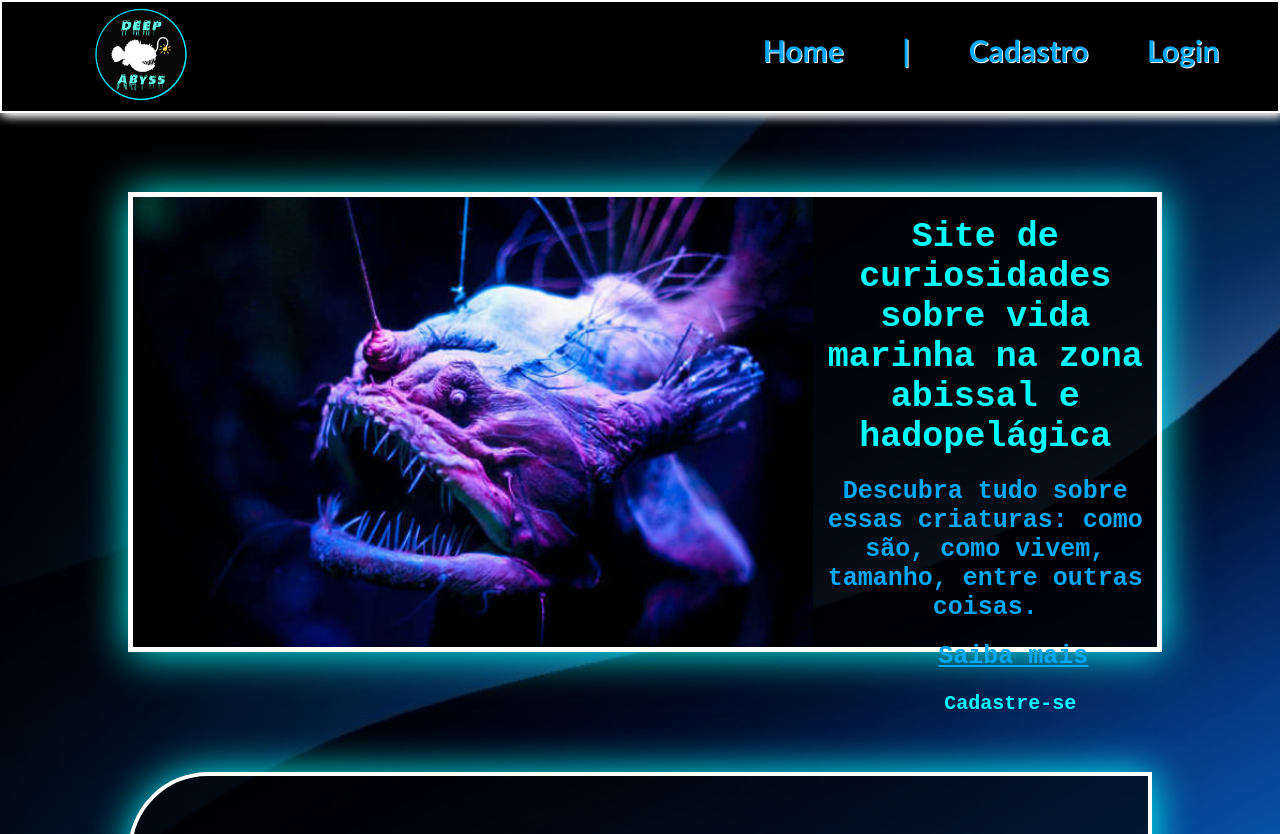
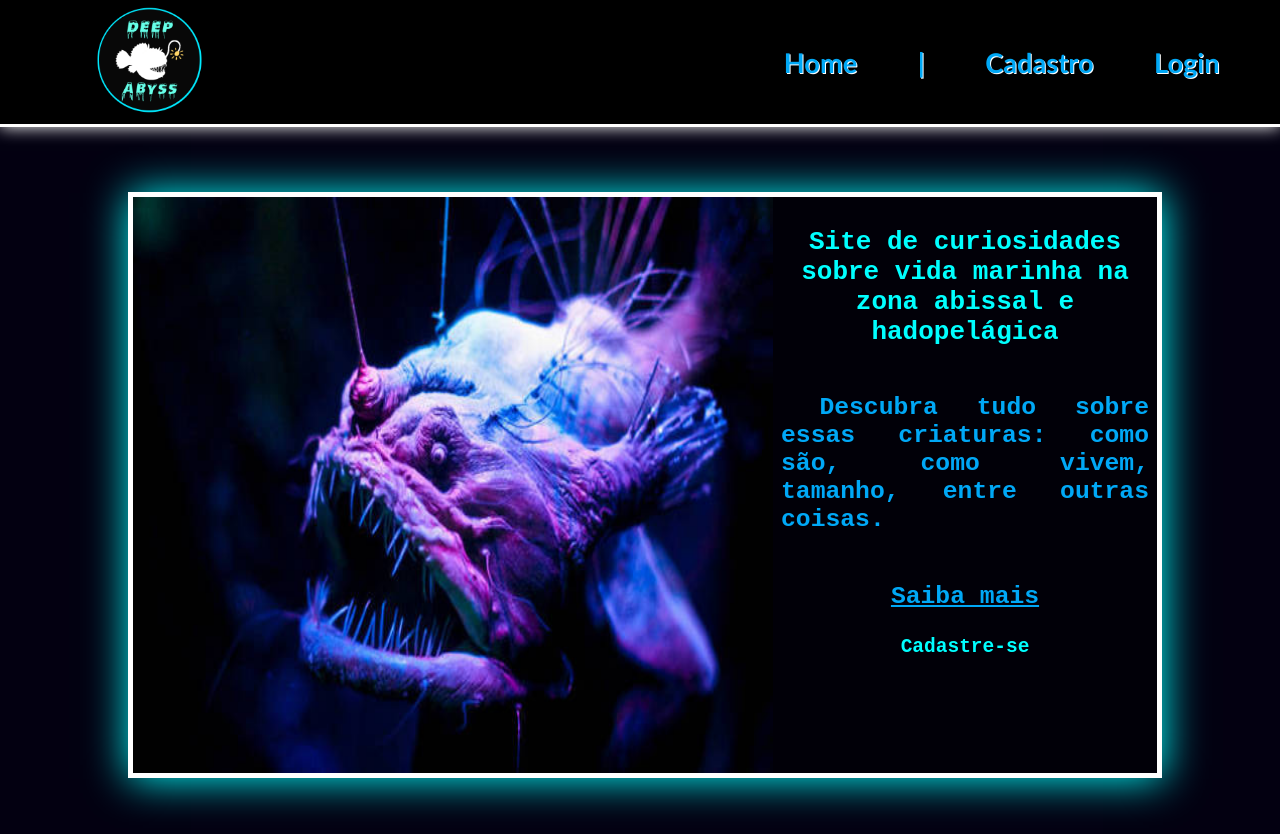
Before and after one commit to YuriLealS/Deep_Abyss, a plain HTML site: page public/index.html in a window 1280 px wide. Shown: the top 834 px of the page. Drawn offline with Linux system fonts and the light colour scheme.

Commit message:
Ajustando responsividade e terminando tela inicial

```diff
--- a/css/body.css
+++ b/css/body.css
@@ -1,8 +1,6 @@
 body {
     margin: 0;
-    background-image: url(img/fundo.jpg);
-    background-size: cover;
-    background-repeat:no-repeat;
+    background: rgb(3, 0, 17);
 }
 
 html{
--- a/css/cabecalho.css
+++ b/css/cabecalho.css
@@ -4,37 +4,33 @@
     position: fixed;
     width: 100%;
 }
-.cabecalho_index{
-    top:0;
-    left: 0;
-    position: fixed;
-    width: 100%;
-}
+
 .container_cabecalho {
     display: flex;
     flex-direction: row;
-    border: 2px solid white;
-    box-shadow: 0px 0px 10px white, 3px 3px 10px white;
+    border-bottom: 0.4vh solid white;
+    box-shadow: 0 0 2vh white;
     background-color: black;
+    align-items: center;
 }
 .itens_cabecalho{
     display: flex;
     flex-direction: row;
-    justify-content: space-evenly;
     color: rgb(0, 168, 246);
     width: 50%;
     margin-left: 35vw;
-    font-size: 30px;
+    font-size: 170%;
     list-style: none;
     font-weight: bold;
     font-family: candara;
     text-shadow: 1px 1px 0 white;
+    justify-content: space-evenly;
 }
 a {
     color: currentColor;
     text-decoration:none;
 }
 .logo_cabecalho{
-    width: 150px;
+    height: 15vh;
     margin-left: 5vw;
 }
--- a/css/index.css
+++ b/css/index.css
@@ -1,10 +1,11 @@
+/* COMEÇO BANNER  */
+
 .banner{
-    height: 450px;
-    width: 80%;
+    /* height: 72vh; */
+    width: 80vw;
     border: 5px solid white;
     box-shadow: 1px 1px 40px aqua;
-    background:rgba(0, 0, 0, 0.836);
-    background-size: 100%;
+    background:rgba(0, 0, 0, 0.507);
     margin: 15% 10% 0% 10%;
 }
 
@@ -14,34 +15,41 @@
 }
 
 .img_banner{
-    height: 450px;
+    height: 72vh;
+    width: 50vw;
+}
+
+.caixa_texto_banner{
+    display: flex;
+    flex-direction: column;
+    padding: 1vh;
+    align-items: center;
 }
 
 .texto_banner{
     color: rgb(0, 168, 246);
-    margin:20px 1px;
     display: flex;
     flex-direction: row;
-    text-align: center;
-    font-size: 25px;
+    text-align: justify;
+    font-size: 190%;
     font-family: monospace;
     font-weight: bold;
+    text-indent: 3vw;
 }
 
 .titulo_banner{
 
     color: aqua;
-    margin:20px 1px;
     display: flex;
     flex-direction: row;
     text-align: center;
-    font-size: 35px;
+    font-size: 200%;
     font-family: monospace;
     font-weight: bold;
 }
 
 #saiba_mais{
-    margin-left: 125px;
+    text-indent: 0;
     text-decoration: underline;
 }
 
@@ -49,36 +57,40 @@
     background-color: transparent;
     text-align: center;
     color: aqua;
-    font-size: 20px;
+    font-size: 150%;
     font-family: monospace;
     font-weight: bold;
-    margin-left: 125px;
-    border-radius: 50px;
     border: transparent;
 }
 .btn_banner :hover{
     background: rgb(0, 168, 246);
-    margin-left: -10px;
-    padding: 10px;
+    padding: 1vh;
     border: transparent;
-    border-radius: 50px;
+    border-radius: 2vw;
     color: black;
 }
 
+/* FIM BANNER  */
+
+/* ---------------------------------------------------------------------------------------------------------- */
+
+/* COMEÇO EXPLICAÇÃO */
+
 .explicacao_zonaAbissal{
     box-shadow: 1px 1px 40px aqua;
-    border: 4px solid white;
+    border: 5px solid white;
     border-radius: 80px 0 80px 0;
     margin: 15% 10% 10% 10%;
     margin: 0 10% 10% 10%;
-    background: rgba(0, 0, 0, 0.671);
+    background:rgba(0, 0, 0, 0.507);
     padding: 30px;
 }
 
 .corpo_explicacao{
-    color:rgb(0, 168, 246);
+    color:white;
     text-align: center;
     padding: 0 50px;
+    font-size: 18px;
 }
 
 #titulo_explicacao{
@@ -102,3 +114,25 @@
     font-weight: bold;
     text-indent: 70px;
 }
+
+.btn_cadastro_explicacao{
+    background-color: transparent;
+    text-align: center;
+    color: aqua;
+    font-size: 20px;
+    font-family: monospace;
+    font-weight: bold;
+    border: transparent;
+    margin-bottom: 10px;
+}
+.btn_cadastro_explicacao :hover{
+    background: rgb(0, 168, 246);
+    padding: 10px;
+    border: transparent;
+    border-radius: 50px;
+    color: black;
+}
+
+/* FIM EXPLICAÇÃO */
+
+/* ---------------------------------------------------------------------------------------------------------- */
--- a/css/rodape.css
+++ b/css/rodape.css
@@ -8,7 +8,7 @@
     width: 100%;
     bottom: 0;
     left: 0;
-
+    border-top: 1px solid white;
 }
 
 .logo_facebook {
--- a/public/index.html
+++ b/public/index.html
@@ -12,7 +12,7 @@
     <title>Deep Abyss</title>
 </head>
 <body>
-    <header class="cabecalho_index">
+    <header class="cabecalho">
         <section class="container_cabecalho">
             <a href="index.html"><img src="../css/img/logo.png" alt="Logo do Site" class="logo_cabecalho"></a>
                 <ul class="itens_cabecalho">
@@ -62,8 +62,22 @@
                 Existem 5 "camadas" nas quais os biólogos e cientistas separam os oceanos. São elas:
             </p>
 
+            <p>Imagem expecificando as zonas</p>
+            <img src="../css/img/img_explicacaoAbissal.jpg" alt="" class="imagem_explicacao">
+            <p>fonte: Portal jpn</p>
 
-            <img src="../css/img/img_explicacaoAbissal.jpg" alt="" class="imagem_explicacao">
+            <p class="texto_banner_explicacao">
+                 Um ser humano sem nenhum meio de locomoção aquático, consegue ficar apenas na zona epipelágica e na parte mais rasa da zona mesopelágica. O recorde oficial de "Mergulho Mais Profundo" pertence a Ahmed Gamal Gabr, mergulhador egípcio que alcançou 332,35 metros de profundidade em alto mar. Foram 15 minutos para realizar a descida completa e cerca de 13 horas para retornar à superfície.
+            </p>
+            <p class="texto_banner_explicacao">
+                Já com um submarino o mergulho mais profundo foi em 10 de novembro, quando co norte-americano Victor Vescovo chegou a 10.934 metros abaixo da superfície, usando o submarino DSV Limiting Factor para chegar na região mais profunda da fossa, conhecida como “Abismo Challenger”.
+           </p>
+           <p class="texto_banner_explicacao">
+            Quer saber curiosidades sobre as criaturas que habitam essas camadas mais profundas do fundo do mar?
+            </p>
+
+            <button class="btn_cadastro_explicacao"><a href="cadastro.html">Cadastre-se</a></button>
+
         </div>
     </section>
 
```
Also changed, not shown: public/cadastro.html (+2 -1 lines), public/login.html (+1 -1 lines).
